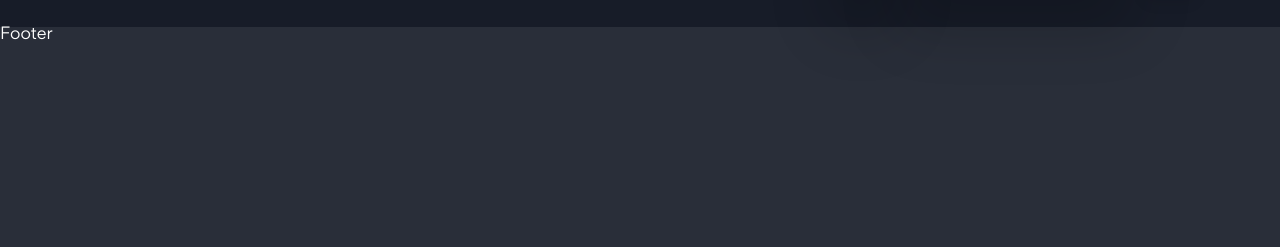
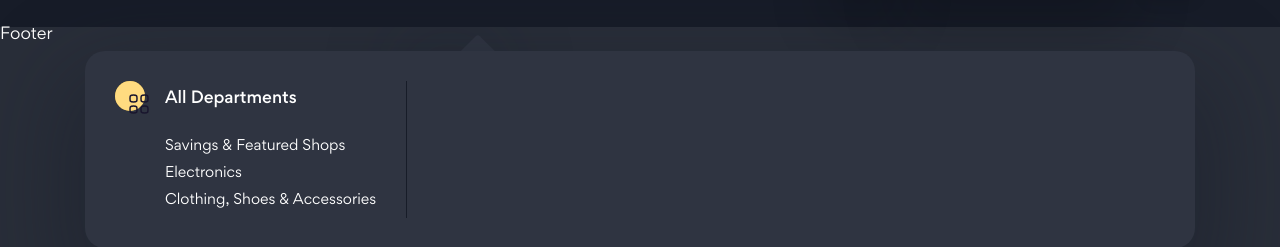
Before and after one commit to KonggMinhh/8_Grocery-Mart, a website: page index.html in a window 1280 px wide. Shown: the part 83-330 px from the top of the page. Drawn offline with Linux system fonts and the light colour scheme.

Commit message:
mega menu #2

```diff
--- a/scss/components/_dropdown.scss
+++ b/scss/components/_dropdown.scss
@@ -1,10 +1,12 @@
 .dropdown {
     position: absolute;
     left: 0;
+    width: min(1240px, 100%);
     padding-top: 54px;
-    display: none;
+    // display: none;
     &__inner {
         position: relative;
+        max-height: min(583px, 100vh - 158px);
         padding: 30px;
         border-radius: 20px;
         background: var(--dropdown-bg-color);
@@ -26,3 +28,59 @@
         }
     }
 }
+.top-menu {
+    height: 100%;
+    &__main {
+        width: 292px;
+        height: 100%;
+        border-right: 1px solid var(--top-menu-border-color);
+    }
+}
+.menu-column {
+    display: flex;
+    column-gap: 14px;
+    &__icon {
+        position: relative;
+        flex-shrink: 0;
+        width: 36px;
+        height: 35px;
+    }
+    &__content {
+        flex: 1;
+    }
+    &__icon-1 {
+        width: 30px;
+        height: 30px;
+        object-fit: cover;
+    }
+    &__icon-2 {
+        position: absolute;
+        right: 0;
+        bottom: 0;
+        width: 24px;
+        height: 24px;
+        object-fit: cover;
+    }
+    &__heading {
+        padding: 6px 0;
+        font-size: 1.6rem;
+        font-weight: 500;
+        line-height: 150%;
+    }
+    &__list {
+        margin-top: 20px;
+    }
+    &__link {
+        display: block;
+        padding: 7px 0;
+        font-size: 1.4rem;
+        line-height: 142.857%;
+        &:first-child {
+            padding-top: 0;
+        }
+        &:hover {
+            color: #0071dc;
+            font-weight: 500;
+        }
+    }
+}
--- a/scss/theme/_dark.scss
+++ b/scss/theme/_dark.scss
@@ -12,4 +12,5 @@ html.dark {
     --dropdown-bg-color: #2f3441;
     --dropdown-shadow-color: rgba(23, 28, 40, 0.4);
     --dropdown-arrow-color: #2f3441;
+    --top-menu-border-color: #171c28;
 }
--- a/scss/theme/_light.scss
+++ b/scss/theme/_light.scss
@@ -17,4 +17,5 @@ html {
     --dropdown-bg-color: #fff;
     --dropdown-shadow-color: rgba(200, 200, 200, 0.4);
     --dropdown-arrow-color: #fff;
+    --top-menu-border-color: #d2d1d6;
 }
--- a/templates/header.html
+++ b/templates/header.html
@@ -32,13 +32,58 @@
                     <!-- Dropdown -->
                     <div class="dropdown">
                         <div class="dropdown__inner">
-                            Lorem ipsum, dolor sit amet consectetur adipisicing
-                            elit. Temporibus est numquam iusto. Quo, aliquid
-                            quasi? Placeat accusantium quas soluta cum
-                            reiciendis. Nulla, a odit esse corrupti quibusdam
-                            maiores in sapiente. Temporibus eaque excepturi eum
-                            dolorem sequi, quasi odio corporis possimus optio ad
-                            eligendi fugiat tempore asperiores aperiam!
+                            <!-- Top Menu -->
+                            <div class="top-menu">
+                                <div class="top-menu__main">
+                                    <!-- Menu column -->
+                                    <div class="menu-column">
+                                        <!-- Top Menu Icons -->
+                                        <div class="menu-column__icon">
+                                            <img
+                                                src="./assets/img/category/cate-1.1.svg"
+                                                class="menu-column__icon-1"
+                                            />
+                                            <img
+                                                src="./assets/img/category/cate-1.2.svg"
+                                                class="menu-column__icon-2"
+                                            />
+                                        </div>
+                                        <!-- Top Menu Content -->
+                                        <div class="menu-column__content">
+                                            <h2 class="menu-column__heading">
+                                                All Departments
+                                            </h2>
+                                            <ul class="menu-column__list">
+                                                <li>
+                                                    <a
+                                                        href="#!"
+                                                        class="menu-column__link"
+                                                    >
+                                                        Savings & Featured Shops
+                                                    </a>
+                                                </li>
+                                                <li>
+                                                    <a
+                                                        href="#!"
+                                                        class="menu-column__link"
+                                                    >
+                                                        Electronics
+                                                    </a>
+                                                </li>
+                                                <li>
+                                                    <a
+                                                        href="#!"
+                                                        class="menu-column__link"
+                                                    >
+                                                        Clothing, Shoes &
+                                                        Accessories
+                                                    </a>
+                                                </li>
+                                            </ul>
+                                        </div>
+                                    </div>
+                                </div>
+                            </div>
                         </div>
                     </div>
                 </li>
@@ -52,7 +97,7 @@
                             alt=""
                         />
                     </a>
-                    <!-- Dropdown -->
+                    <!-- Dropdown
                     <div class="dropdown">
                         <div class="dropdown__inner">
                             Lorem ipsum 2, dolor sit amet consectetur
@@ -63,7 +108,7 @@
                             dolorem sequi, quasi odio corporis possimus optio ad
                             eligendi fugiat tempore asperiores aperiam!
                         </div>
-                    </div>
+                    </div> -->
                 </li>
                 <li class="navbar__item">
                     <a href="#!" class="navbar__link"
@@ -74,7 +119,7 @@
                             alt=""
                         />
                     </a>
-                    <!-- Dropdown -->
+                    <!-- Dropdown
                     <div class="dropdown">
                         <div class="dropdown__inner">
                             Lorem ipsum 3, dolor sit amet consectetur adipisicing
@@ -85,7 +130,7 @@
                             dolorem sequi, quasi odio corporis possimus optio ad
                             eligendi fugiat tempore asperiores aperiam!
                         </div>
-                    </div>
+                    </div> -->
                 </li>
             </ul>
         </nav>
```
Also changed, not shown: assets/css/main.css, assets/img/category/cate-1.1.svg (added), assets/img/category/cate-1.2.svg (added), 1 other file.
